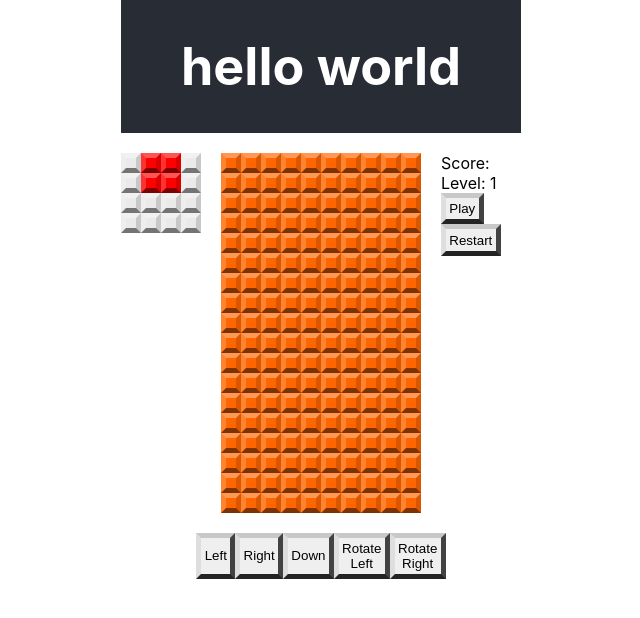
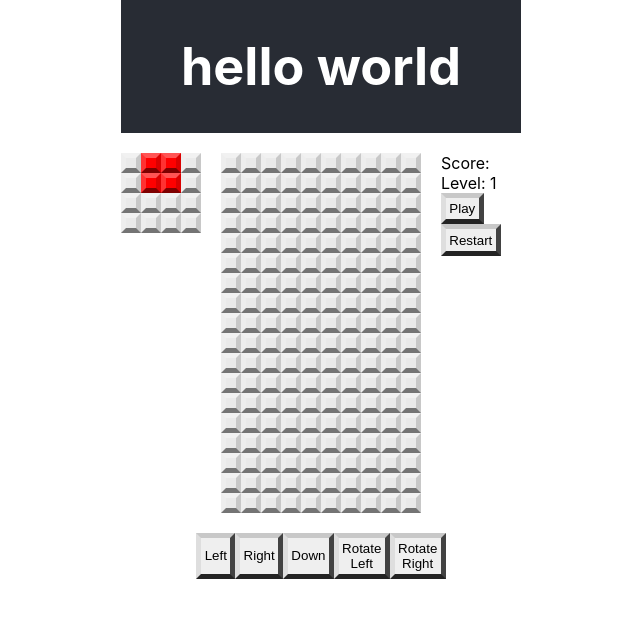
Before and after one commit to noltron000-coursework/tetris, a React (Create React App) app: page / in a window 1280 px wide. Shown: the top 618 px of the page, without its empty margins (319-959 px from the left). Built offline with nearby package versions, Linux system fonts and the light colour scheme.

Commit message:
connecting game board

```diff
--- a/src/jsx/board.jsx
+++ b/src/jsx/board.jsx
@@ -1,20 +1,67 @@
 import React, { Component } from 'react'
+
+import { connect } from 'react-redux'
+
 import Square from '../jsx/square.jsx'
+
+import { move_down } from '../actions/'
+import { shapes } from '../utilities/'
+
+
+const map_state_to_props = (state) => {
+	return {
+		grid: state.game.grid,
+		shape: state.game.shape,
+		rotation: state.game.rotation,
+		x: state.game.x,
+		y: state.game.y,
+		speed: state.game.speed,
+		isRunning: state.game.isRunning
+	}
+}
+
+// Map Dipatch to Props
+const map_dispatch_to_props = () => {
+	return {
+		move_down
+	}
+}
 
 // Represents a 10 x 18 grid of grid squares
 class Board extends Component {
 
 	// generates an array of 18 rows, each containing 10 Squares.
 	make_grid() {
-		const grid = []
-		for (let row = 0; row < 18; row ++) {
-			grid.push([])
-			for (let col = 0; col < 10; col ++) {
-				grid[row].push(<Square key={`${col}${row}`} color="1" />)
-			}
-		}
+		// collect properties mapped to props from state.
+		const { grid, shape, rotation, x, y } = this.props
+		// get the block which is the current shape the player is controlling
+		const block = shapes[shape][rotation]
+		const blockColor = shape
+		// map rows
+		return grid.map((rowArray, row) => {
+			// map columns
+			return rowArray.map((square, col) => {
+				// Find the block x and y on the shape grid
+				// By subtracting the x and y from the col and the row we get the position of the upper left corner of the block array as if it was superimposed over the main grid
+				const blockX = col - x
+				const blockY = row - y
+				let color = square
 
-		return grid
+				// Map current falling block to grid.
+				// For any squares that fall on the grid we need to look at the block array and see if there is a 1 in this case we use the block color.
+				if (blockX >= 0 && blockX < block.length && blockY >= 0 && blockY < block.length) {
+					color = block[blockY][blockX] === 0 ? color : blockColor
+				}
+				// Generate a unique key for every block
+				const k = row * grid[0].length + col;
+				// Generate a grid square
+				return <Square
+								key={k}
+								square={square}
+								color={color}>{square}
+							</Square>
+			})
+		})
 	}
 
 	// The components generated in make_grid are rendered in div.board
@@ -27,4 +74,5 @@ class Board extends Component {
 	}
 }
 
-export default Board
+// Connect the component
+export default connect(map_state_to_props, map_dispatch_to_props())(Board)
```
